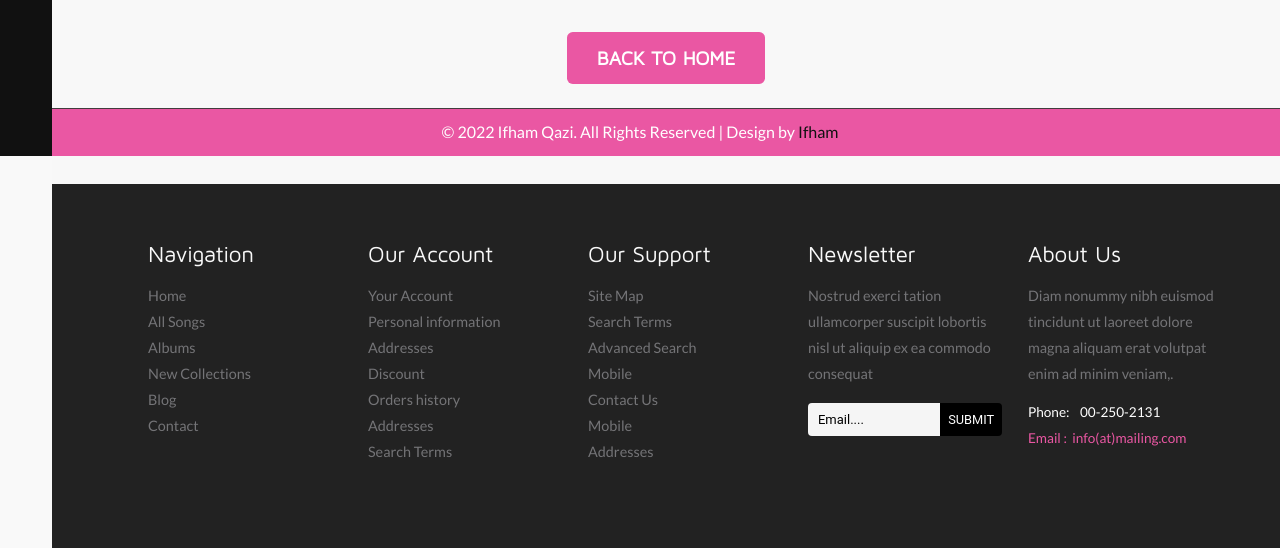
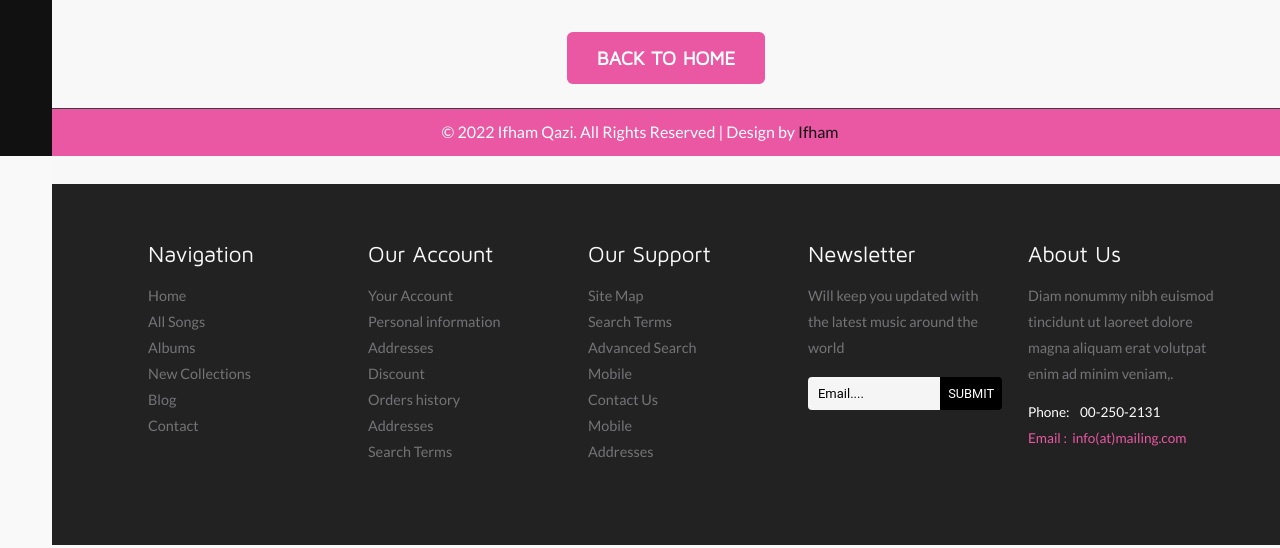
Before and after one commit to IfhamQazi/Project, a plain HTML site: page 404.html in a window 1280 px wide. Shown: the part 644-1192 px from the top of the page. Drawn offline with nearby package versions, Linux system fonts and the light colour scheme.

Commit message:
change the content from newsletter

```diff
--- a/404.html
+++ b/404.html
@@ -252,7 +252,7 @@ Smartphone Compatible web template, free webdesigns for Nokia, Samsung, LG, Sony
 				  </div>
 					  <div class="footer-grid">
 						<h3>Newsletter</h3>
-						<p class="footer_desc">Nostrud exerci tation ullamcorper suscipit lobortis nisl ut aliquip ex ea commodo consequat</p>
+						<p class="footer_desc">Will keep you updated with the latest music around the world</p>
 						<div class="search_footer">
 						 <form>
 						   <input type="text" placeholder="Email...." required="">
```
Also changed, not shown: blog.html (+1 -1 lines), browse.html (+1 -1 lines), contact.html (+1 -1 lines), index.html (+1 -1 lines), radio.html (+1 -1 lines), single.html (+1 -1 lines), typography.html (+1 -1 lines).
